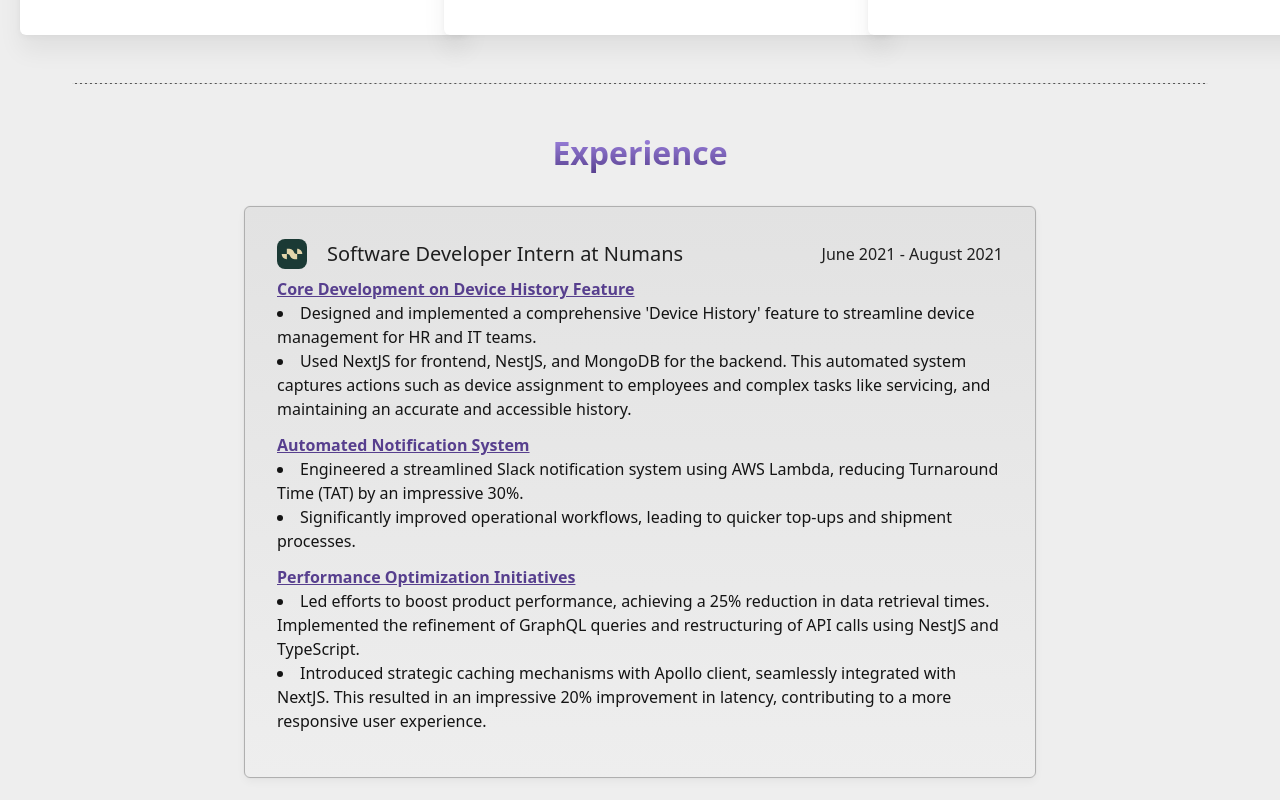
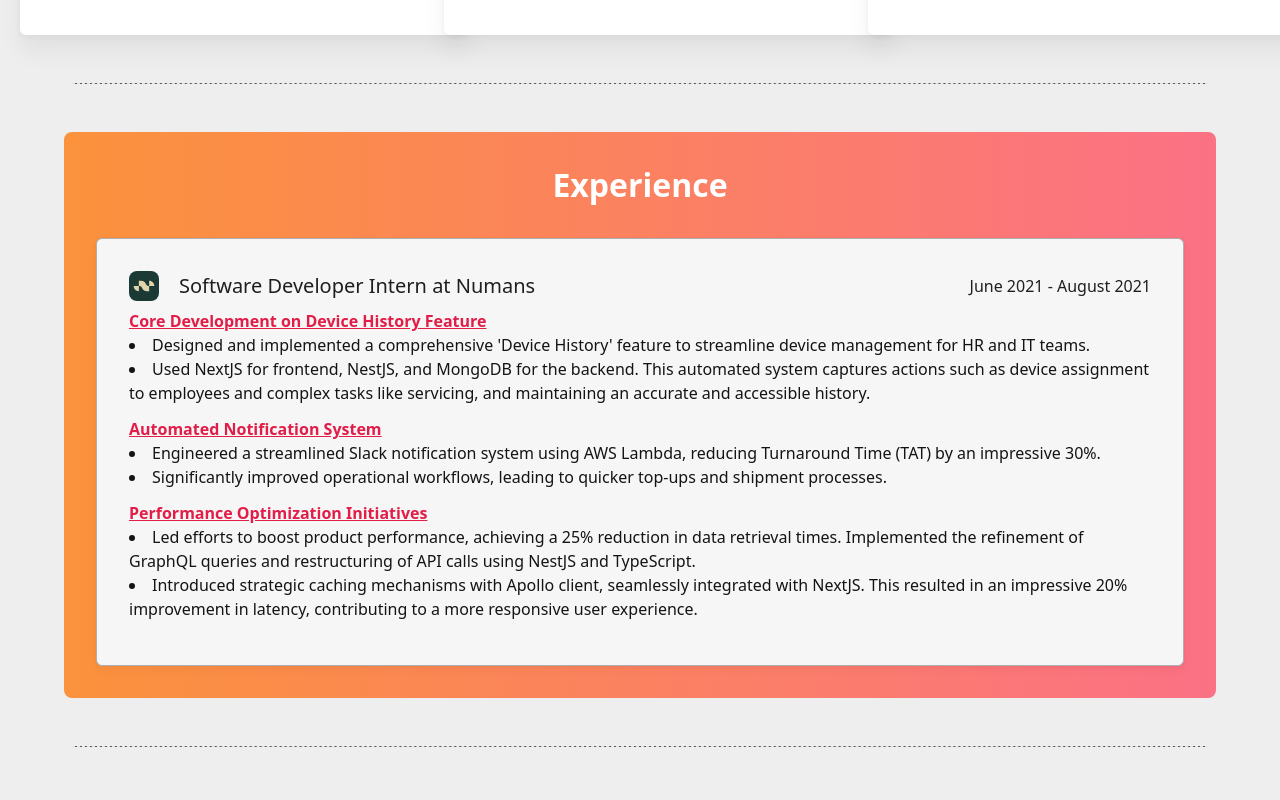
Before and after one commit to niketjain1/Portfolio, a React (Create React App) app: page / in a window 1280 px wide. Shown: the part 1240-2040 px from the top of the page. Built offline with nearby package versions, Linux system fonts and the light colour scheme.

Commit message:
👌 IMPROVE: change the background

```diff
--- a/src/components/Experience.jsx
+++ b/src/components/Experience.jsx
@@ -3,11 +3,10 @@
 
 const Experience = () => {
   return (
-    <div className="flex flex-col px-56">
-      <h2 className="title-base mb-8 bg-gradient-to-b from-purple-300 to-purple-600 bg-clip-text text-transparent">
-        Experience
-      </h2>
-      <div className="border border-gray-400 bg-gradient-to-b from-gray-200 to-gray-100 dark:bg-gradient-to-b dark:from-gray-400 dark:to-gray-100 shadow-sm p-8 rounded-md">
+    <div className="bg-gradient-to-r from-orange-400 to-rose-400 max-w-6xl rounded-lg p-8">
+      <div className="flex flex-col">
+        <h2 className="title-base mb-8 text-white">Experience</h2>
+        <div className="border border-gray-400 bg-gray-50 dark:to-gray-100 shadow-sm p-8 rounded-md">
           <div className="flex items-center mb-2">
             <img src={NumansLogo} alt="NumansLogo" />
             <div className="subtitle-base ml-5 text-gray-800 dark:text-gray-800">
@@ -18,24 +17,24 @@
             </div>
           </div>
           <div className="mb-3 text-start">
-          <strong className="text-purple-600 dark:text-gray-700 underline">
+            <strong className="text-rose-600 dark:text-gray-700 underline">
               Core Development on Device History Feature
             </strong>
             <ul className="list-disc list-inside font-fakt dark:text-gray-900">
               <li>
-              Designed and implemented a comprehensive 'Device History' feature
-              to streamline device management for HR and IT teams.
+                Designed and implemented a comprehensive 'Device History'
+                feature to streamline device management for HR and IT teams.
               </li>
               <li>
                 Used NextJS for frontend, NestJS, and MongoDB for the backend.
                 This automated system captures actions such as device assignment
-              to employees and complex tasks like servicing, and maintaining an
-              accurate and accessible history.
+                to employees and complex tasks like servicing, and maintaining
+                an accurate and accessible history.
               </li>
             </ul>
           </div>
           <div className="mb-3 text-start">
-          <strong className="text-purple-600 dark:text-gray-700 underline">
+            <strong className="text-rose-600 dark:text-gray-700 underline">
               Automated Notification System
             </strong>
             <ul className="list-disc list-inside font-fakt dark:text-gray-900">
@@ -50,7 +49,7 @@
             </ul>
           </div>
           <div className="mb-3 text-start">
-          <strong className="text-purple-600 dark:text-gray-700 underline">
+            <strong className="text-rose-600 dark:text-gray-700 underline">
               Performance Optimization Initiatives
             </strong>
             <ul className="list-disc list-inside font-fakt dark:text-gray-900">
@@ -62,11 +61,12 @@
               </li>
               <li>
                 Introduced strategic caching mechanisms with Apollo client,
-              seamlessly integrated with NextJS. This resulted in an impressive
-              20% improvement in latency, contributing to a more responsive user
-              experience.
+                seamlessly integrated with NextJS. This resulted in an
+                impressive 20% improvement in latency, contributing to a more
+                responsive user experience.
               </li>
             </ul>
+          </div>
         </div>
       </div>
     </div>
```
Lines whose indentation alone changed are shown as unchanged.
